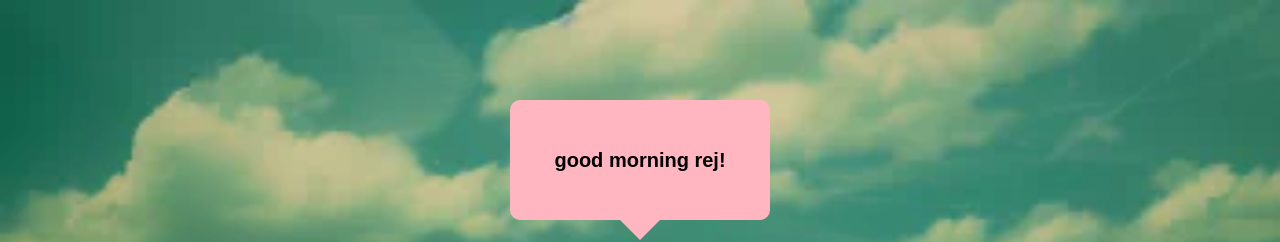
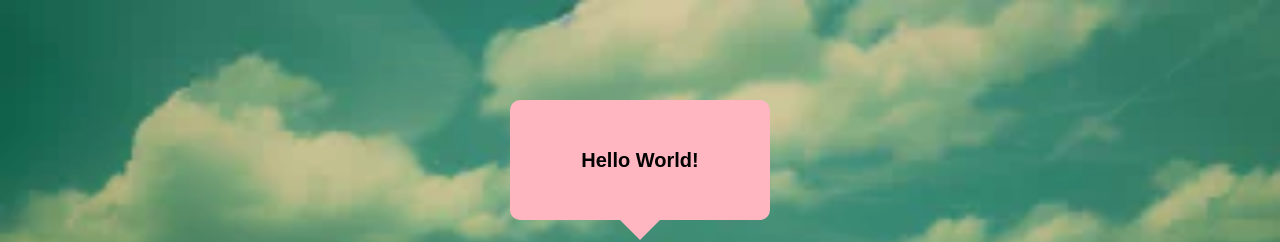
Before and after one commit to vitalista/Cat-Animation, a plain HTML site: page index.html in a window 1280 px wide. Both pictures are taken after a click on the element 639 px from the left and 425 px from the top of the page. Shown: the top 242 px of the page. Drawn offline with Linux system fonts and the light colour scheme.

Commit message:
Update index.html

```diff
--- a/index.html
+++ b/index.html
@@ -10,7 +10,7 @@
 
     <div id="box">
 
-    <div class="bubble" id="bubble"><strong>good morning rej!</strong></div>
+    <div class="bubble" id="bubble"><strong>Hello World!</strong></div>
 
         <div id="cat" class="cat">
           <div class="head head-bob">
```
